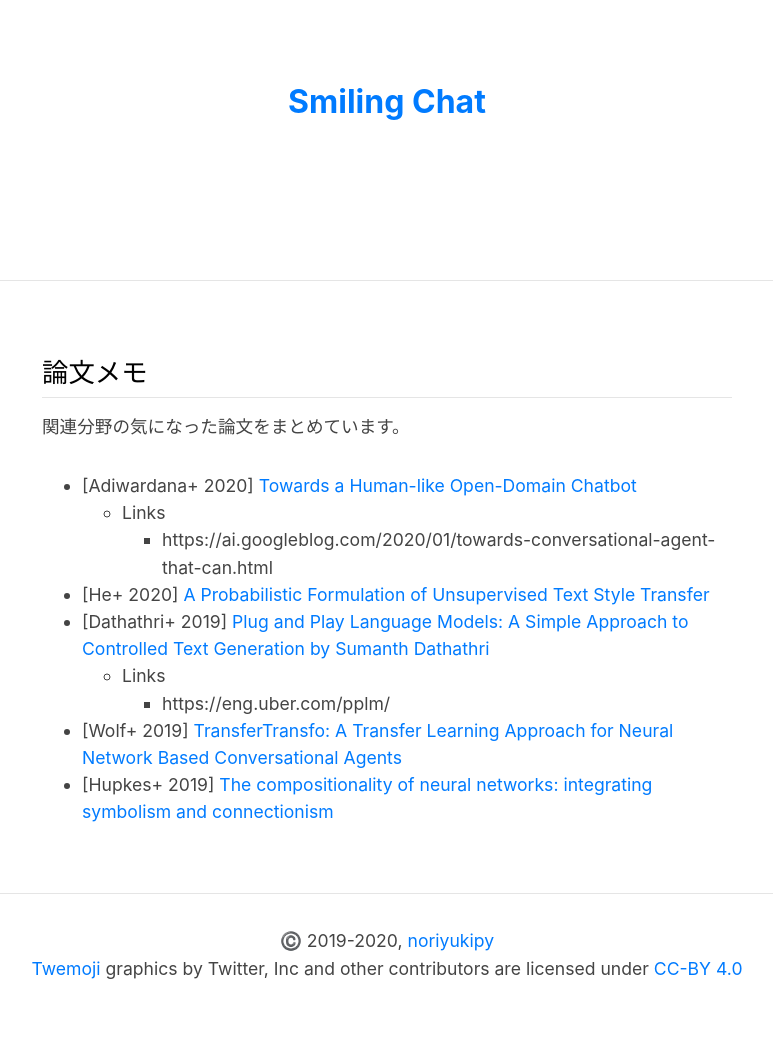
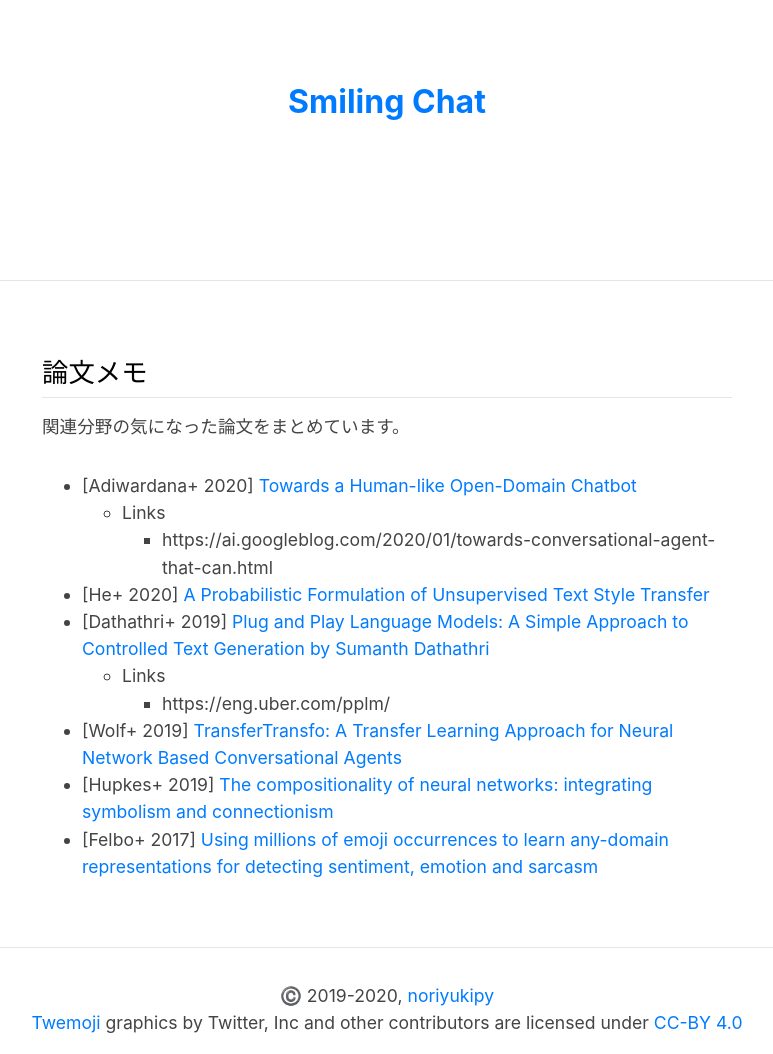
Before and after one commit to noriyukipy/blog, a Jekyll site: the page built from article/papers.md, in a window 1280 px wide. Shown: the whole page, without its empty margins (253-1026 px from the left). Built offline with Jekyll 4.4.1, drawn with Linux system fonts in a browser that asks for light colours; our own code applies the rules of GitHub Pages for plain Markdown files; before the commit the page ends 999 px from its top, so only the background shows below that.

Commit message:
Add a paper

```diff
--- a/article/papers.md
+++ b/article/papers.md
@@ -11,3 +11,4 @@
     - https://eng.uber.com/pplm/
 - [Wolf+ 2019] [TransferTransfo: A Transfer Learning Approach for Neural Network Based Conversational Agents](https://arxiv.org/abs/1901.08149)
 - [Hupkes+ 2019] [The compositionality of neural networks: integrating symbolism and connectionism](https://arxiv.org/abs/1908.08351)
+- [Felbo+ 2017] [Using millions of emoji occurrences to learn any-domain representations for detecting sentiment, emotion and sarcasm](https://arxiv.org/abs/1708.00524)
```
